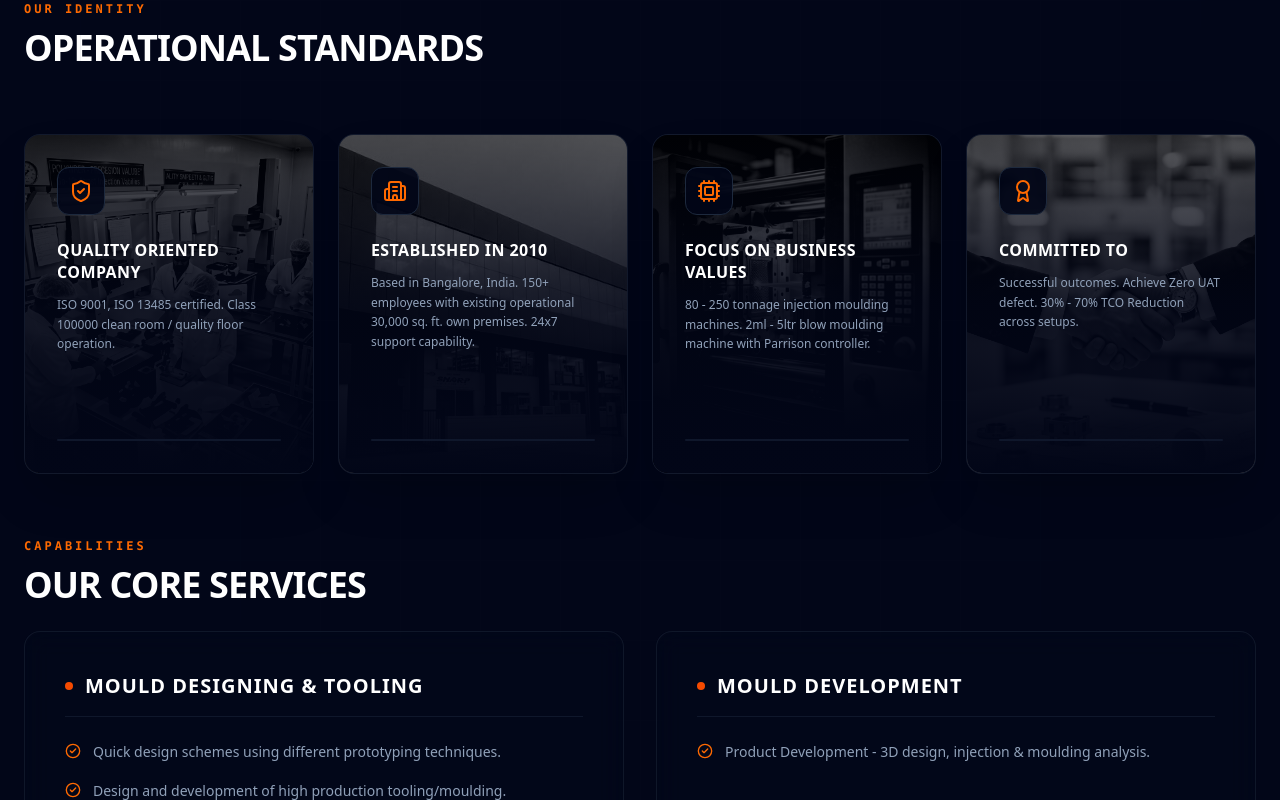
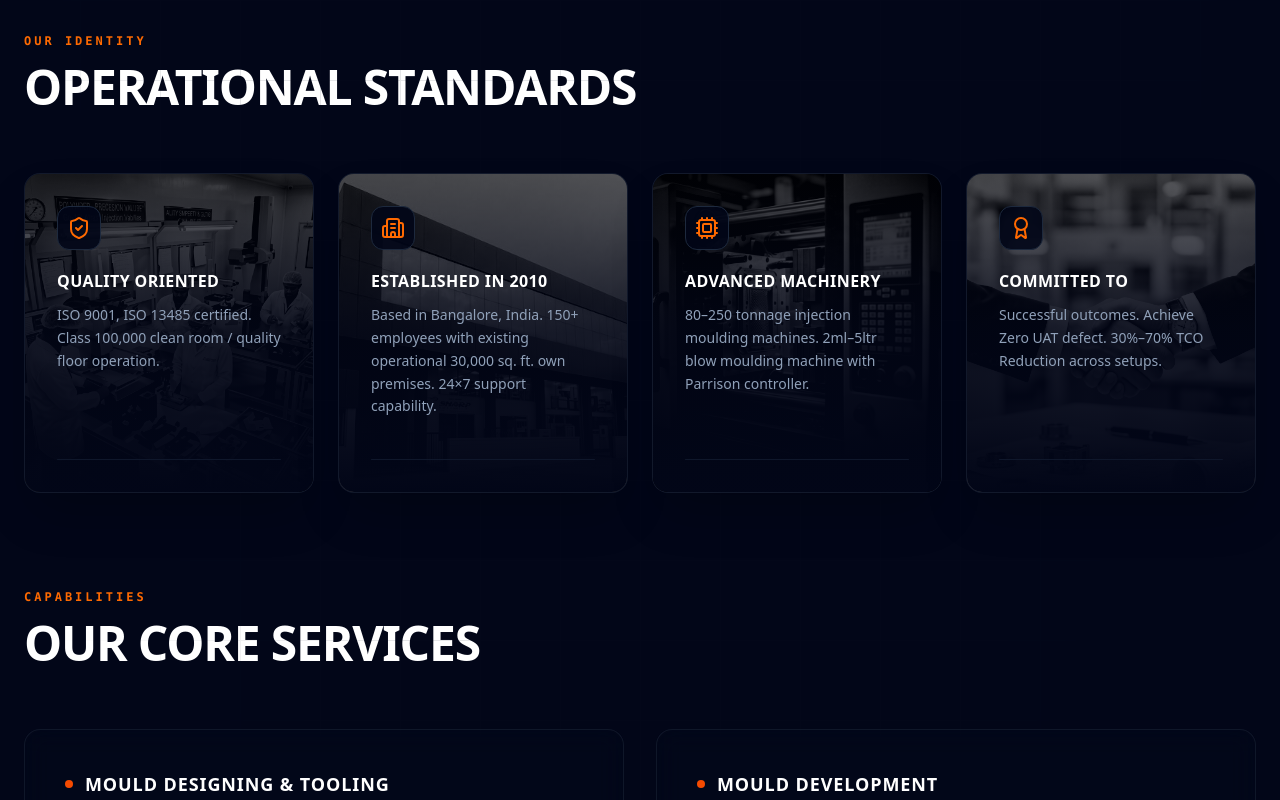
Before and after one commit to vyxshnav/sharp, a Next.js app: page / in a window 1280 px wide. Shown: the part 1040-1840 px from the top of the page. Built offline with nearby package versions, Linux system fonts and the light colour scheme.

Commit message:
fix: perfected mobile custom spacing

```diff
--- a/src/components/CapabilityGrid.tsx
+++ b/src/components/CapabilityGrid.tsx
@@ -6,92 +6,119 @@ import { ShieldCheck, Building2, Cpu, Award, CheckCircle2 } from 'lucide-react';
 
 const identities = [
   {
-    title: "Quality Oriented Company",
-    desc: "ISO 9001, ISO 13485 certified. Class 100000 clean room / quality floor operation.",
+    title: "Quality Oriented",
+    desc: "ISO 9001, ISO 13485 certified. Class 100,000 clean room / quality floor operation.",
     icon: <ShieldCheck className="w-6 h-6 text-orange-500" />,
-    bgImage: "/qc.jpg"
+    bgImage: "/qc.jpg",
   },
   {
     title: "Established in 2010",
-    desc: "Based in Bangalore, India. 150+ employees with existing operational 30,000 sq. ft. own premises. 24x7 support capability.",
+    desc: "Based in Bangalore, India. 150+ employees with existing operational 30,000 sq. ft. own premises. 24×7 support capability.",
     icon: <Building2 className="w-6 h-6 text-orange-500" />,
-    bgImage: "/sharporgbanner.jpg"
+    bgImage: "/sharporgbanner.jpg",
   },
+  // FIX: title now matches description — was "Focus on Business Values" but desc was about machines
   {
-    title: "Focus on Business Values",
-    desc: "80 - 250 tonnage injection moulding machines. 2ml - 5ltr blow moulding machine with Parrison controller.",
+    title: "Advanced Machinery",
+    desc: "80–250 tonnage injection moulding machines. 2ml–5ltr blow moulding machine with Parrison controller.",
     icon: <Cpu className="w-6 h-6 text-orange-500" />,
-    bgImage: "/mold.png"
+    bgImage: "/mold.png",
   },
   {
     title: "Committed To",
-    desc: "Successful outcomes. Achieve Zero UAT defect. 30% - 70% TCO Reduction across setups.",
+    desc: "Successful outcomes. Achieve Zero UAT defect. 30%–70% TCO Reduction across setups.",
     icon: <Award className="w-6 h-6 text-orange-500" />,
-    bgImage: "/shakehand.png"
-  }
+    bgImage: "/shakehand.png",
+  },
 ];
 
 const services = [
-  { title: "Mould Designing & Tooling", points: ["Quick design schemes using different prototyping techniques.", "Design and development of high production tooling/moulding."] },
-  { title: "Mould Development", points: ["Product Development - 3D design, injection & moulding analysis."] },
-  { title: "Moulding", points: ["Component assembly.", "Decoration.", "Mould and Process validation done using CP/CPK analysis."] },
-  { title: "Contract Manufacturing", points: ["We also undertake Manufacturing of all kinds."] }
+  {
+    title: "Mould Designing & Tooling",
+    points: [
+      "Quick design schemes using different prototyping techniques.",
+      "Design and development of high production tooling/moulding.",
+    ],
+  },
+  {
+    title: "Mould Development",
+    points: [
+      "Product Development — 3D design, injection & moulding analysis.",
+    ],
+  },
+  {
+    title: "Moulding",
+    points: [
+      "Component assembly and decoration.",
+      "Mould and Process validation done using CP/CPK analysis.",
+    ],
+  },
+  {
+    title: "Contract Manufacturing",
+    points: [
+      "End-to-end manufacturing of all kinds — OEM and custom builds.",
+    ],
+  },
 ];
 
 export default function CapabilityGrid() {
   return (
-    <section className="py-12 sm:py-16 px-6 max-w-7xl mx-auto space-y-12 sm:space-y-16">
+    <section className="py-16 sm:py-24 px-4 sm:px-6 max-w-7xl mx-auto space-y-16 sm:space-y-24">
 
-      {/* IDENTITY SECTION */}
+      {/* IDENTITY / OPERATIONAL STANDARDS SECTION */}
       <div id="identity" className="w-full">
-        {/* Header section for identity */}
-        <div className="flex flex-col items-start text-left mb-16 max-w-xl">
+        {/* FIX: consistent header spacing — same pattern for both sections */}
+        <motion.div
+          initial={{ opacity: 0, y: 16 }}
+          whileInView={{ opacity: 1, y: 0 }}
+          viewport={{ once: true }}
+          transition={{ duration: 0.5 }}
+          className="flex flex-col items-start text-left mb-10 sm:mb-14"
+        >
           <span className="text-xs uppercase font-mono font-bold tracking-[0.25em] text-orange-500 block mb-2">
             Our Identity
           </span>
-          <h2 className="text-3xl md:text-4xl font-black text-white tracking-tight uppercase leading-tight">
+          <h2 className="text-3xl sm:text-4xl md:text-5xl font-black text-white tracking-tight uppercase leading-tight">
             Operational Standards
           </h2>
-        </div>
+        </motion.div>
 
-        <div className="grid grid-cols-1 sm:grid-cols-2 lg:grid-cols-4 gap-6">
+        <div className="grid grid-cols-1 sm:grid-cols-2 lg:grid-cols-4 gap-5 sm:gap-6">
           {identities.map((item, index) => (
             <motion.div
               key={index}
               initial={{ opacity: 0, y: 30 }}
               whileInView={{ opacity: 1, y: 0 }}
-              viewport={{ once: true, margin: "-50px" }}
+              viewport={{ once: true, margin: '-50px' }}
               transition={{ duration: 0.5, delay: index * 0.1 }}
               whileHover={{ y: -6 }}
-              className="premium-glass p-8 rounded-2xl flex flex-col justify-between relative min-h-[300px] sm:h-[340px] overflow-hidden group border border-slate-900 hover:border-orange-600/40 shadow-2xl"
+              className="premium-glass p-6 sm:p-8 rounded-2xl flex flex-col justify-between relative min-h-[280px] sm:min-h-[320px] overflow-hidden group border border-slate-900 hover:border-orange-600/40 shadow-2xl"
             >
-              {/* BACKDROP IMAGE OVERLAY */}
-              <div className="absolute inset-0 z-0 opacity-100 group-hover:opacity-100 group-hover:scale-105 transition-all duration-700 pointer-events-none select-none">
+              {/* Background image */}
+              <div className="absolute inset-0 z-0 group-hover:scale-105 transition-transform duration-700 pointer-events-none select-none">
                 <Image
                   src={item.bgImage}
                   alt={item.title}
                   fill
-                  sizes="100vw"
+                  sizes="(max-width: 640px) 100vw, 50vw"
                   className="object-cover filter grayscale contrast-125 brightness-50"
                 />
               </div>
+              <div className="absolute inset-0 bg-gradient-to-b from-slate-950/20 via-slate-950/80 to-slate-950 z-10 pointer-events-none" />
 
-              <div className="absolute inset-0 bg-gradient-to-b from-slate-950/20 via-slate-950/80 to-slate-950 z-1 pointer-events-none" />
-
-              <div className="relative z-10 flex flex-col h-full justify-between">
+              <div className="relative z-20 flex flex-col h-full justify-between">
                 <div>
-                  <div className="mb-6 bg-slate-950/90 w-12 h-12 flex items-center justify-center rounded-xl border border-slate-800 group-hover:border-orange-500/50 group-hover:shadow-[0_0_15px_rgba(234,88,12,0.15)] transition-all duration-300">
+                  <div className="mb-5 bg-slate-950/90 w-11 h-11 flex items-center justify-center rounded-xl border border-slate-800 group-hover:border-orange-500/50 group-hover:shadow-[0_0_15px_rgba(234,88,12,0.15)] transition-all duration-300">
                     {item.icon}
                   </div>
-                  <h3 className="text-md font-black text-white mb-3 uppercase tracking-wide leading-snug group-hover:text-orange-500 transition-colors duration-300">
+                  <h3 className="text-sm sm:text-base font-black text-white mb-3 uppercase tracking-wide leading-snug group-hover:text-orange-400 transition-colors duration-300">
                     {item.title}
                   </h3>
-                  <p className="text-slate-400 text-xs leading-relaxed font-medium">
+                  <p className="text-slate-400 text-xs sm:text-sm leading-relaxed font-medium">
                     {item.desc}
                   </p>
                 </div>
-
-                <div className="w-full h-[2px] bg-slate-900 rounded-full overflow-hidden mt-6">
+                <div className="w-full h-px bg-slate-900 rounded-full overflow-hidden mt-6">
                   <div className="w-0 group-hover:w-full h-full bg-gradient-to-r from-orange-600 to-amber-500 transition-all duration-500 ease-out" />
                 </div>
               </div>
@@ -102,17 +129,23 @@ export default function CapabilityGrid() {
 
       {/* CORE SERVICES SECTION */}
       <div id="services" className="w-full">
-        {/* Header section for core services */}
-        <div className="flex flex-col items-start text-left mb-6 max-w-xl">
+        {/* FIX: header spacing now matches identity section exactly */}
+        <motion.div
+          initial={{ opacity: 0, y: 16 }}
+          whileInView={{ opacity: 1, y: 0 }}
+          viewport={{ once: true }}
+          transition={{ duration: 0.5 }}
+          className="flex flex-col items-start text-left mb-10 sm:mb-14"
+        >
           <span className="text-xs uppercase font-mono font-bold tracking-[0.25em] text-orange-500 block mb-2">
             Capabilities
           </span>
-          <h2 className="text-3xl md:text-4xl font-black text-white tracking-tight uppercase leading-tight">
+          <h2 className="text-3xl sm:text-4xl md:text-5xl font-black text-white tracking-tight uppercase leading-tight">
             Our Core Services
           </h2>
-        </div>
+        </motion.div>
 
-        <div className="grid grid-cols-1 md:grid-cols-2 gap-8">
+        <div className="grid grid-cols-1 md:grid-cols-2 gap-5 sm:gap-8">
           {services.map((service, index) => (
             <motion.div
               key={index}
@@ -120,17 +153,17 @@ export default function CapabilityGrid() {
               whileInView={{ opacity: 1, scale: 1 }}
               viewport={{ once: true }}
               transition={{ duration: 0.4, delay: index * 0.1 }}
-              className="premium-glass p-8 md:p-10 rounded-2xl border border-slate-900 bg-slate-900/10 hover:border-slate-800/80 relative group"
+              className="premium-glass p-6 sm:p-8 md:p-10 rounded-2xl border border-slate-900 bg-slate-900/10 hover:border-slate-700/80 relative group transition-colors duration-300"
             >
-              <div className="absolute top-0 left-10 w-20 h-[1px] bg-gradient-to-r from-transparent via-orange-500 to-transparent opacity-0 group-hover:opacity-100 transition-opacity duration-500" />
+              <div className="absolute top-0 left-10 w-20 h-px bg-gradient-to-r from-transparent via-orange-500 to-transparent opacity-0 group-hover:opacity-100 transition-opacity duration-500" />
 
-              <h3 className="text-xl font-black text-white mb-6 uppercase tracking-wider border-b border-slate-900 pb-4 flex items-center gap-3">
-                <span className="w-2 h-2 rounded bg-orange-600 group-hover:scale-125 transition-transform" />
+              <h3 className="text-base sm:text-lg font-black text-white mb-5 uppercase tracking-wider border-b border-slate-800 pb-4 flex items-center gap-3">
+                <span className="w-2 h-2 rounded bg-orange-600 shrink-0 group-hover:scale-125 transition-transform" />
                 {service.title}
               </h3>
-              <ul className="space-y-4">
+              <ul className="space-y-3 sm:space-y-4">
                 {service.points.map((p, i) => (
-                  <li key={i} className="text-xs md:text-sm text-slate-400 leading-relaxed flex items-start gap-3">
+                  <li key={i} className="text-xs sm:text-sm text-slate-400 leading-relaxed flex items-start gap-3">
                     <CheckCircle2 className="w-4 h-4 text-orange-500 shrink-0 mt-0.5" />
                     <span className="group-hover:text-slate-300 transition-colors">{p}</span>
                   </li>
```
Also changed, not shown: src/app/page.tsx (+85 -48 lines).
